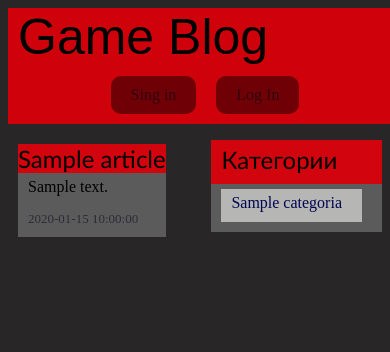
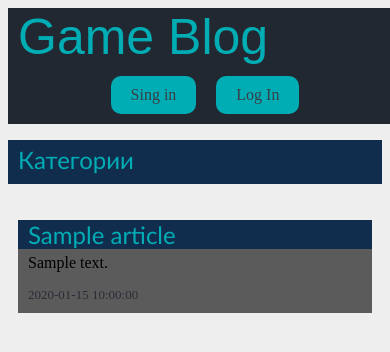
Before and after one commit to 51Sirius/game_blog, a Flask app: template templates/article.html in a window 390 px wide. Shown: the top 352 px of the page. Run offline with Flask 2, Linux system fonts and the light colour scheme; the template is opened without the code that fills it: most values are stand-ins (such as "Sample title", 1, 10 or a date in 2020).

Commit message:
update color

```diff
--- a/static/style.css
+++ b/static/style.css
@@ -1,12 +1,12 @@
 body {
-    background-color: rgb(40, 38, 38);
+    background-color: #EEEEEE;
 }
 
 header {
     width: 100%;
     margin: auto;
     padding-left: 10px;
-    background-color: rgba(217, 0, 10, 0.95);
+    background-color: #222831;
     display: flex;
     min-height: auto;
 }
@@ -16,14 +16,14 @@ header a {
 }
 
 .logo {
-    color: black !important;
+    color: #00ADB5 !important;
     font-size: 50px;
     font-family: Dubai, sans-serif;
 }
 
 header .buttons {
     padding: 10px 20px 10px 20px;
-    background-color: #6f0006;
+    background-color: #00ADB5;
     border-radius: 10px;
     margin: 10px;
 }
@@ -56,10 +56,11 @@ but {
 }
 
 .categories {
+    border: 2px #112D4E;
     padding: 0;
     margin-right: 0;
     margin-left: auto;
-    background-color: rgb(91, 91, 91);
+    background-color: #696A6C;
 }
 
 .categories li {
@@ -79,11 +80,12 @@ main {
 }
 
 .categories .header {
+    color: #00ADB5;
     font-size: x-large;
     font-family: Calibri, sans-serif;
     margin: 0 0 0 0;
     padding: 5px 20px 10px 10px !important;
-    background-color: rgba(217, 0, 10, 0.95);
+    background-color: #112D4E;
 }
 
 .categories li a {
@@ -98,9 +100,11 @@ article {
 }
 
 article .head {
+    color: #00ADB5;
+    padding-left: 10px;
     font-family: Calibri, sans-serif;
     font-size: x-large;
-    background: rgba(217, 0, 10, 0.95);
+    background: #112D4E;
 }
 
 article .text-block {
@@ -117,7 +121,7 @@ article .footer {
 }
 
 footer {
-    background: rgba(217, 0, 10, 0.95);
+    background: #112D4E;
     display: flex;
 }
 
@@ -126,11 +130,11 @@ footer a {
 }
 
 article .footer a {
-    color: #32000e;
+    color: #393E46;
     align-items: center;
     margin-right: 4%;
     padding: 10px 20px 10px 20px;
-    background-color: #6f0006;
+    background-color: #b6b6b4;
     margin-left: auto;
     display: block;
     border-radius: 12px;
@@ -153,15 +157,43 @@ article .footer .date {
         align-items: center;
         margin: auto;
     }
+
+    main {
+        flex-flow: wrap;
+        flex-direction: column;
+    }
+
+    main .categories {
+        order: 0;
+        width: 100%;
+    }
+
+    main .categories .dropdown {
+        visibility: hidden;
+        opacity: 0;
+        display: none;
+    }
+
+    main .categories:hover > main .categories .dropdown {
+        visibility: visible;
+        opacity: 1;
+        display: block;
+    }
+
+    main .articles_list {
+        order: 1;
+    }
+
 }
 
-article .text-block image {
+article .text-block .image {
+    float: bottom;
     border-radius: 10px;
     margin-top: 20px;
     margin-left: 10px;
 }
 
 a {
-    color: #32000e;
+    color: #393E46;
     text-decoration: none;
 }
--- a/templates/article.html
+++ b/templates/article.html
@@ -10,7 +10,7 @@
             {{ article.title }}
         </div>
         <div class="text-block">
-            {{ article.text }}
+            <div>{{ article.text }}</div>
             {% if article.img %}
                 <img src="{{ article.img_id }}" alt="Тут была картинка" class="image">
             {% endif %}
--- a/templates/base.html
+++ b/templates/base.html
@@ -27,8 +27,8 @@
         <li class="header">
             Категории
         </li>
-        {% for categoria in categories%}
-            <li>
+        {% for categoria in categories %}
+            <li class="dropdown">
                 <a href=" {{ url_for('categor', cat=categoria.id) }} ">{{ categoria.name }}</a>
             </li>
         {% endfor %}
```
